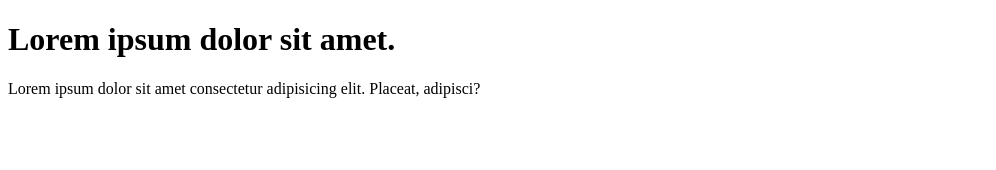
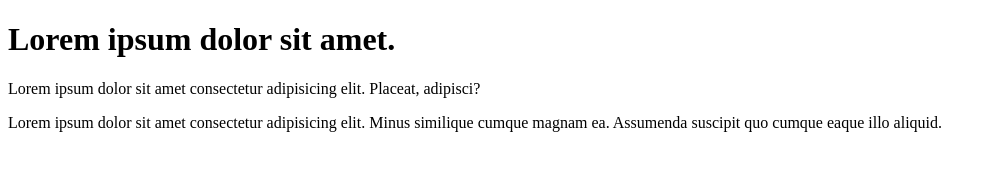
Before and after one commit to lyseanghour/gitprojectlearn, a plain HTML site: page back.html in a window 1280 px wide. Shown: the whole page, without its empty margins (0-996 px from the left). Drawn offline with Linux system fonts and the light colour scheme.

Commit message:
add final

```diff
--- a/back.html
+++ b/back.html
@@ -9,5 +9,6 @@
 <body>
     <h1> Lorem ipsum dolor sit amet.</h1>
     <p>Lorem ipsum dolor sit amet consectetur adipisicing elit. Placeat, adipisci?</p>
+    <p>Lorem ipsum dolor sit amet consectetur adipisicing elit. Minus similique cumque magnam ea. Assumenda suscipit quo cumque eaque illo aliquid.</p>
 </body>
 </html>
```
Also changed, not shown: try.html (added).
